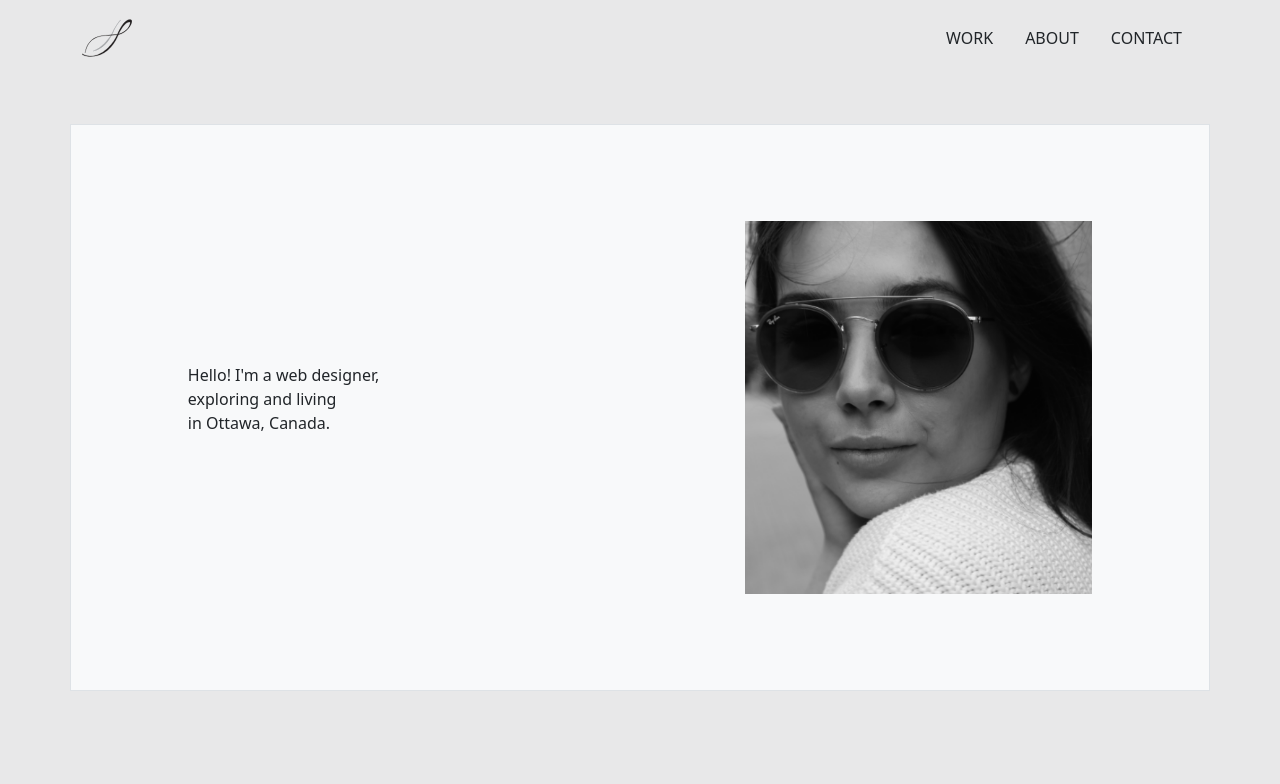
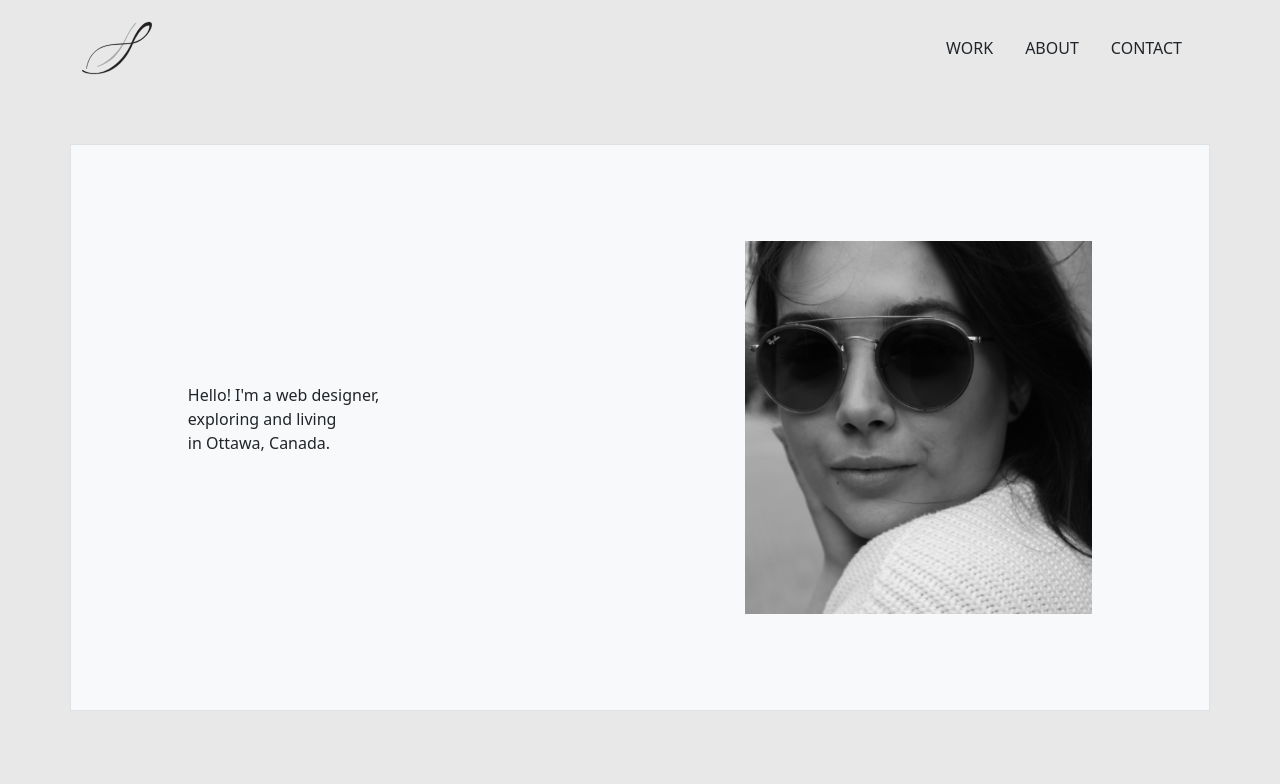
Before and after one commit to haji00/portfolio, a plain HTML site: page index.html in a window 1280 px wide. Shown: the top 784 px of the page. Drawn offline with nearby package versions, Linux system fonts and the light colour scheme; grey boxes are pictures that could not be loaded.

Commit message:
Adds changes

```diff
--- a/index.html
+++ b/index.html
@@ -23,7 +23,7 @@
         <nav class="navbar navbar-light bg-transparent">
             <div class="container">
                 <a class="navbar-brand" href="index.html">
-                    <img src="images/logo.svg" width="50" height="50">
+                    <img src="images/logo.svg" width="70" height="70">
                 </a>
                 <ul class="nav nav-pills">
                     <li class="nav-item"><a href="index.html" class="nav-link text-dark">WORK</a></li>
```
